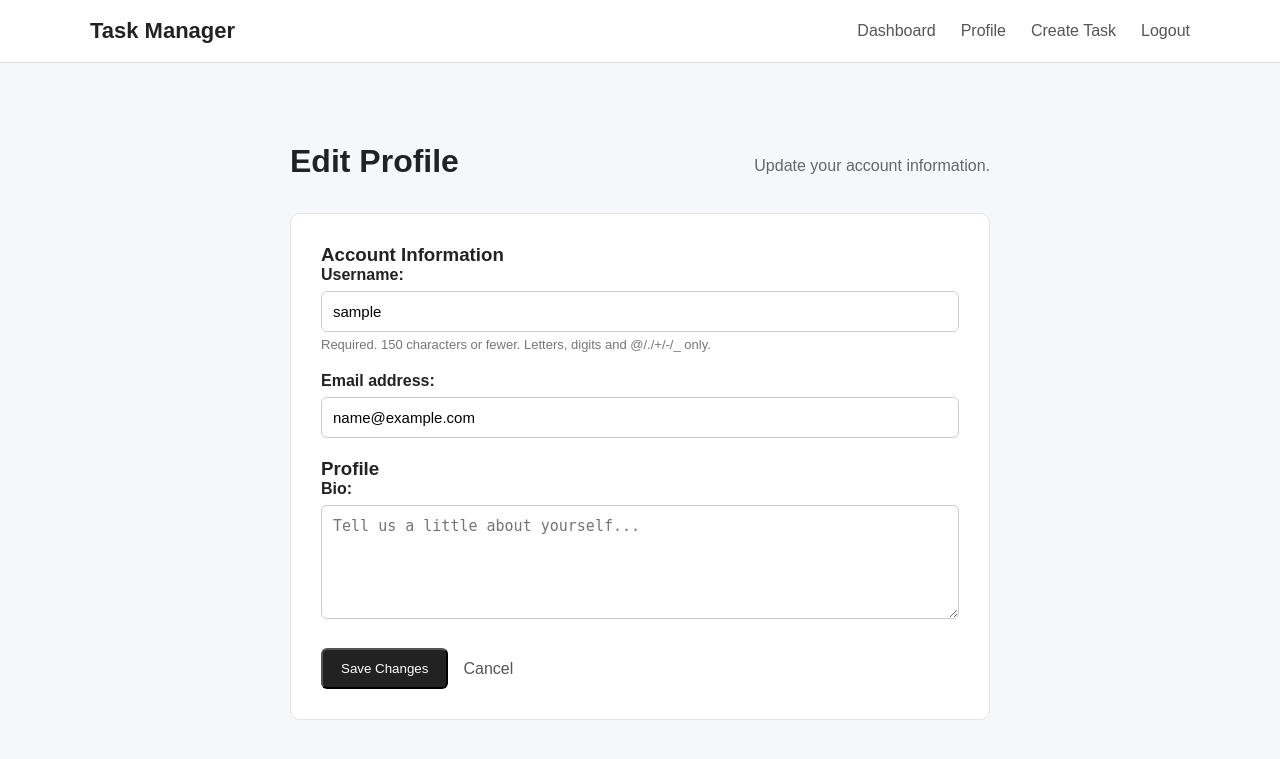
After one commit to kvng-shaka/django-task-manager, a Django app: page /profile/edit/ in a window 1280 px wide. The commit adds this page. Shown: the top 759 px of the page. Run offline with Django 5.2, Linux system fonts and the light colour scheme; the visitor is signed in with stand-in values (Sample User, id 1).

Commit message:
profile and edit profile added

```diff
--- a/tasks/forms.py
+++ b/tasks/forms.py
@@ -1,5 +1,6 @@
 from django import forms
 from .models import Task, Profile
+from django.contrib.auth.models import User
 
 
 
@@ -23,3 +24,10 @@ class ProfileForm(forms.ModelForm):
         widgets = {
             'bio': forms.Textarea(attrs={'placeholder': 'Tell us a little about yourself...', 'rows': 5}),
         }
+
+
+
+class UserUpdateForm(forms.ModelForm):
+    class Meta:
+        model = User
+        fields = ['username', 'email']
--- a/tasks/urls.py
+++ b/tasks/urls.py
@@ -13,4 +13,5 @@ urlpatterns = [
 
     # User profile
     path('profile/', views.profile, name='profile'),
+    path('profile/edit/', views.edit_profile, name='edit_profile'),
 ]
--- a/tasks/views.py
+++ b/tasks/views.py
@@ -5,7 +5,7 @@ from django.contrib.auth import login
 from django.db.models import Q
 
 from .models import Task
-from .forms import ProfileForm, TaskForm
+from .forms import ProfileForm, TaskForm, UserUpdateForm
 
 # Create your views here.
 
@@ -110,3 +110,20 @@ def register(request):
 def profile(request):
     user_profile = request.user.profile
     return render(request, 'registration/profile.html', {'profile': user_profile})
+
+
+
+@login_required
+def edit_profile(request):
+    user_profile = request.user.profile
+    if request.method == 'POST':
+        profile_form = ProfileForm(request.POST, instance=user_profile)
+        user_form = UserUpdateForm(request.POST, instance=request.user)
+        if profile_form.is_valid() and user_form.is_valid():
+            profile_form.save()
+            user_form.save()
+            return redirect('profile')
+    else:
+        profile_form = ProfileForm(instance=user_profile)
+        user_form = UserUpdateForm(instance=request.user)
+    return render(request, 'registration/edit_profile.html', {'profile_form': profile_form, 'user_form': user_form})
--- /dev/null
+++ b/templates/registration/edit_profile.html
@@ -0,0 +1,47 @@
+{% extends 'base.html' %}
+
+{% block title %}
+    Edit Profile
+{% endblock %}
+
+{% block content %}
+
+<div class="form-container">
+
+    <div class="page-header">
+        <h1>Edit Profile</h1>
+        <p>Update your account information.</p>
+    </div>
+
+    <form method="POST" class="task-form">
+
+        {% csrf_token %}
+
+        <h3>Account Information</h3>
+
+        {{ user_form.as_p }}
+
+        <h3>Profile</h3>
+
+        {{ profile_form.as_p }}
+
+        <div class="form-actions">
+
+            <button type="submit" class="btn">
+                Save Changes
+            </button>
+
+            <a
+                href="{% url 'profile' %}"
+                class="cancel-btn"
+            >
+                Cancel
+            </a>
+
+        </div>
+
+    </form>
+
+</div>
+
+{% endblock %}
--- a/templates/registration/profile.html
+++ b/templates/registration/profile.html
@@ -79,6 +79,10 @@
 
     </div>
 
+    <div class="profile-actions">
+        <a href="{% url 'edit_profile' %}" class="btn">Edit Profile</a>
+    </div>
+
 </div>
 
 {% endblock %}
```
